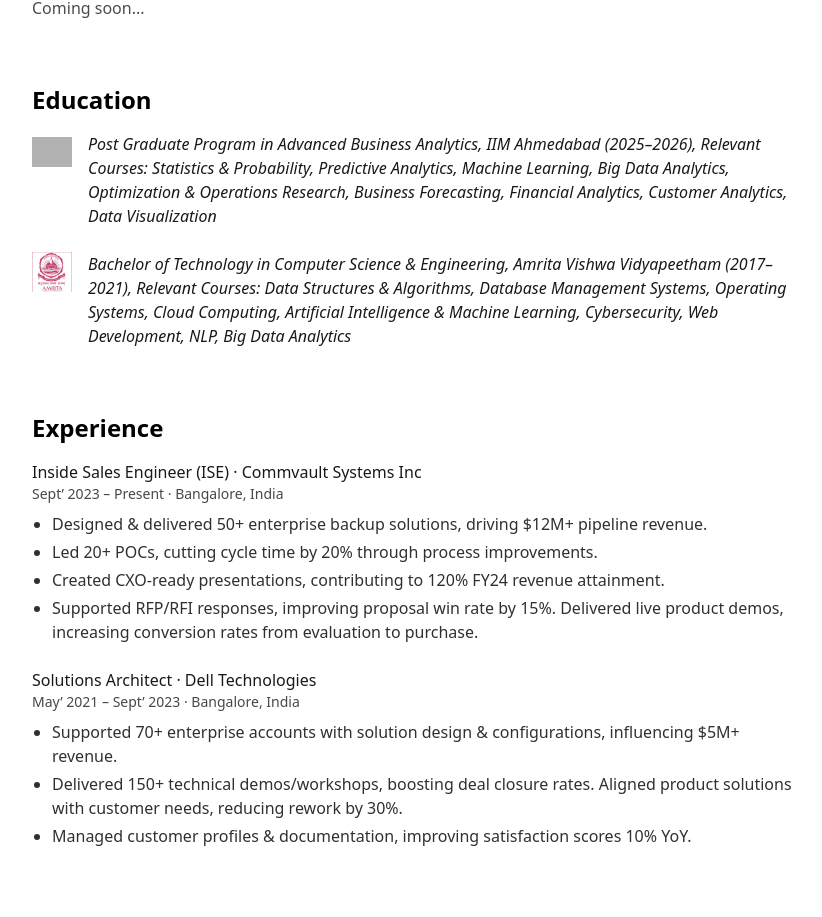
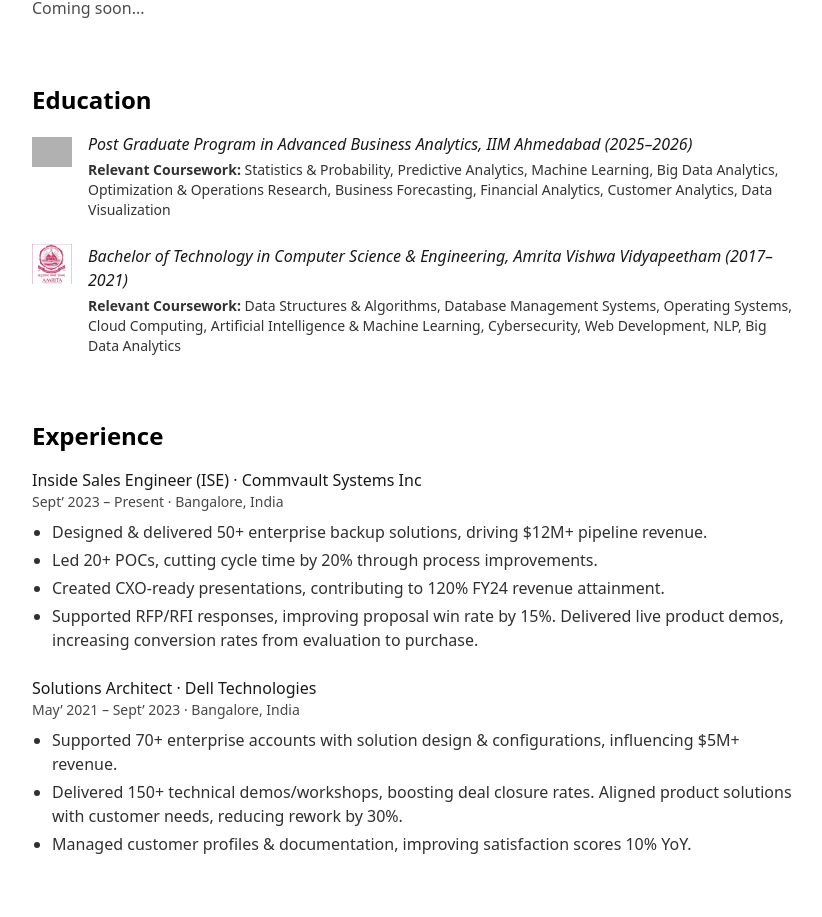
Before and after one commit to HarishS99/harish-portfolio, a Next.js app: page / in a window 1280 px wide. Shown: the part 792-1709 px from the top of the page, without its empty margins (224-1046 px from the left). Built offline with nearby package versions, Linux system fonts and the light colour scheme; grey boxes are pictures that could not be loaded.

Commit message:
Update Education.tsx

```diff
--- a/app/(site)/sections/Education.tsx
+++ b/app/(site)/sections/Education.tsx
@@ -5,14 +5,18 @@ export default function Education() {
 
       <div className="flex items-start gap-4 mb-6">
         <img
-          src="/iim-logo.webp"
+          src="/iim-logo.png"
           alt="IIM Ahmedabad"
           className="w-10 h-10 object-contain opacity-80"
         />
-        <p className="opacity-90 italic">
-          Post Graduate Program in Advanced Business Analytics, IIM Ahmedabad (2025–2026),
-          Relevant Courses: Statistics & Probability, Predictive Analytics, Machine Learning, Big Data Analytics, Optimization & Operations Research, Business Forecasting, Financial Analytics, Customer Analytics, Data Visualization
-        </p>
+        <div>
+          <p className="opacity-90 italic">
+            Post Graduate Program in Advanced Business Analytics, IIM Ahmedabad (2025–2026)
+          </p>
+          <p className="opacity-80 mt-1 text-sm">
+            <strong>Relevant Coursework:</strong> Statistics & Probability, Predictive Analytics, Machine Learning, Big Data Analytics, Optimization & Operations Research, Business Forecasting, Financial Analytics, Customer Analytics, Data Visualization
+          </p>
+        </div>
       </div>
 
       <div className="flex items-start gap-4">
@@ -21,11 +25,16 @@ export default function Education() {
           alt="Amrita Vishwa Vidyapeetham"
           className="w-10 h-10 object-contain opacity-80"
         />
-        <p className="opacity-90 italic">
-          Bachelor of Technology in Computer Science & Engineering, Amrita Vishwa Vidyapeetham (2017–2021),
-          Relevant Courses: Data Structures & Algorithms, Database Management Systems, Operating Systems, Cloud Computing, Artificial Intelligence & Machine Learning, Cybersecurity, Web Development, NLP, Big Data Analytics
-        </p>
+        <div>
+          <p className="opacity-90 italic">
+            Bachelor of Technology in Computer Science & Engineering, Amrita Vishwa Vidyapeetham (2017–2021)
+          </p>
+          <p className="opacity-80 mt-1 text-sm">
+            <strong>Relevant Coursework:</strong> Data Structures & Algorithms, Database Management Systems, Operating Systems, Cloud Computing, Artificial Intelligence & Machine Learning, Cybersecurity, Web Development, NLP, Big Data Analytics
+          </p>
+        </div>
       </div>
+
     </section>
   );
 }
```
